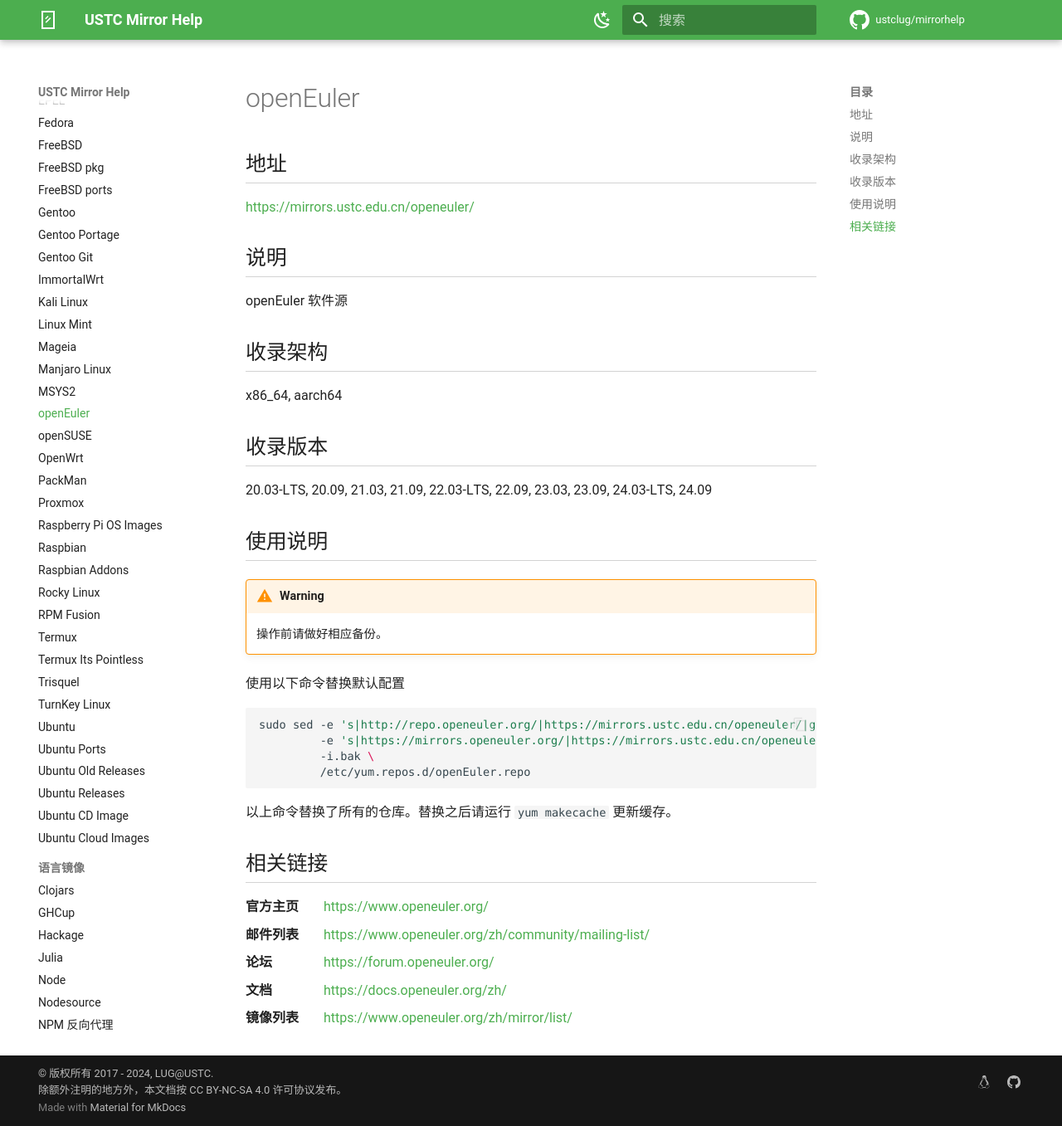
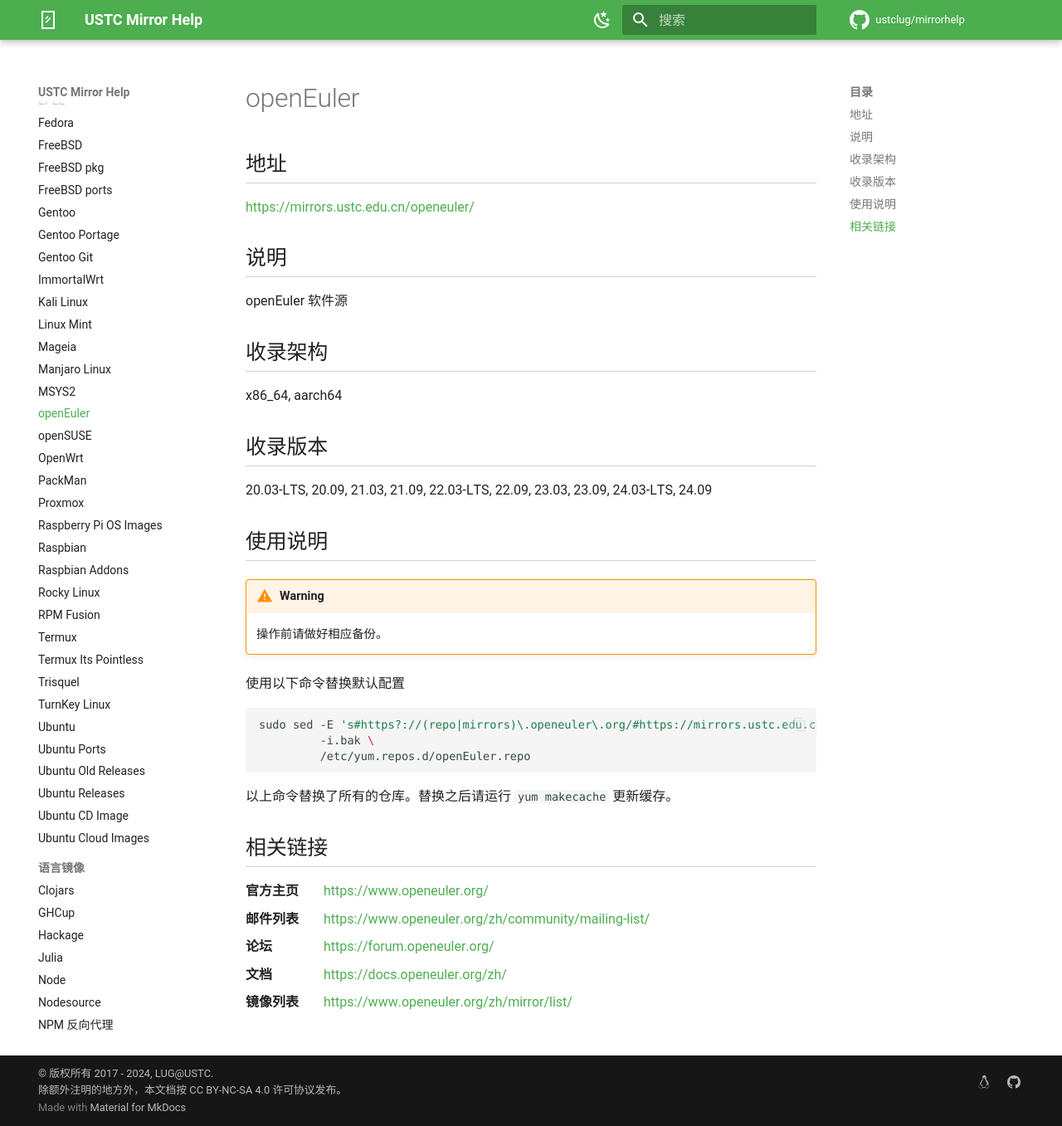
Before and after one commit to ustclug/mirrorhelp, an MkDocs documentation site: the page built from docs/openeuler.md, in a window 1280 px wide and 1357 px high. Shown: the whole window at 83% size. Built offline with MkDocs 1.6.1 and Material for MkDocs 9.7.7, drawn with Linux system fonts in a browser that asks for light colours; comment, search, counter and statistics services are not loaded; some of the changed lines change nothing that is shown.

Commit message:
openeuler: update sed command to handle HTTPS URLs (#279)

````diff
--- a/docs/openeuler.md
+++ b/docs/openeuler.md
@@ -25,8 +25,7 @@
 使用以下命令替换默认配置
 
 ```shell
-sudo sed -e 's|http://repo.openeuler.org/|https://mirrors.ustc.edu.cn/openeuler/|g' \
-         -e 's|https://mirrors.openeuler.org/|https://mirrors.ustc.edu.cn/openeuler/|g' \
+sudo sed -E 's#https?://(repo|mirrors)\.openeuler\.org/#https://mirrors.ustc.edu.cn/openeuler/#g' \
          -i.bak \
          /etc/yum.repos.d/openEuler.repo
 ```
````
